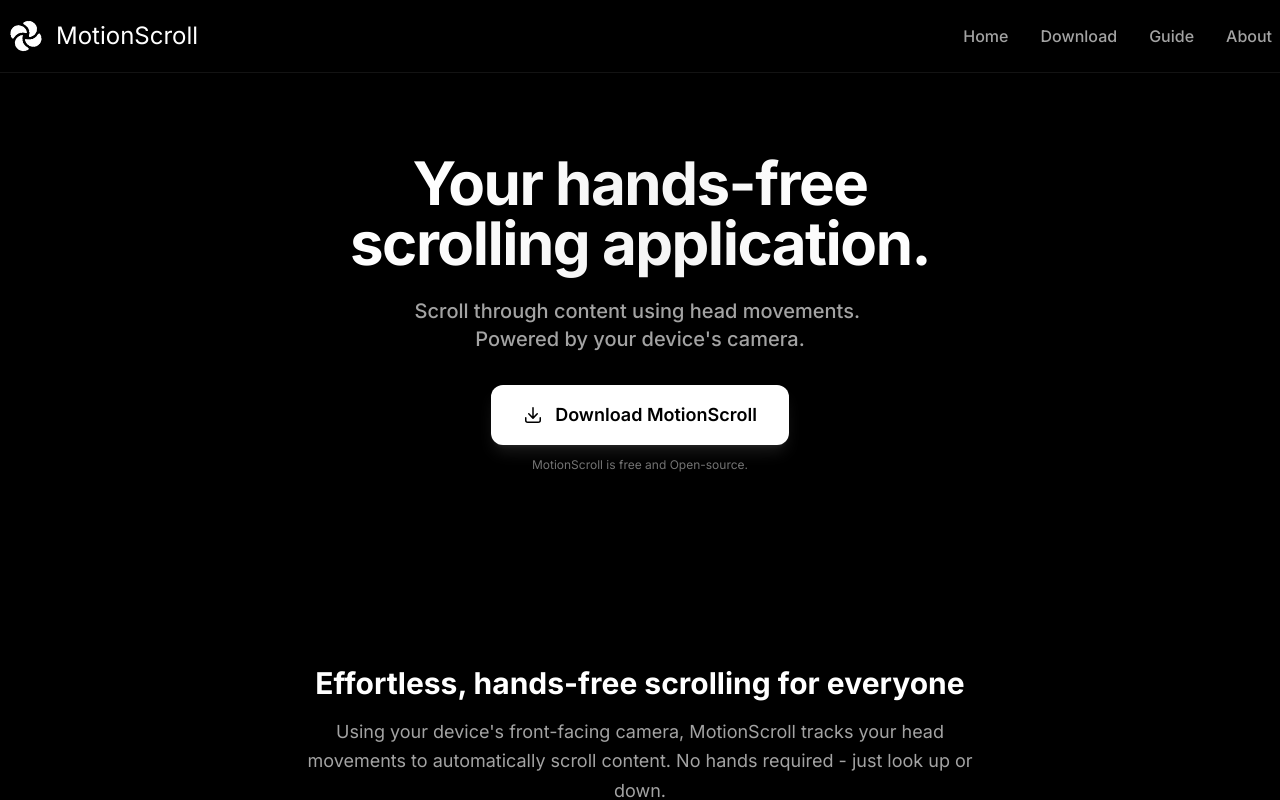
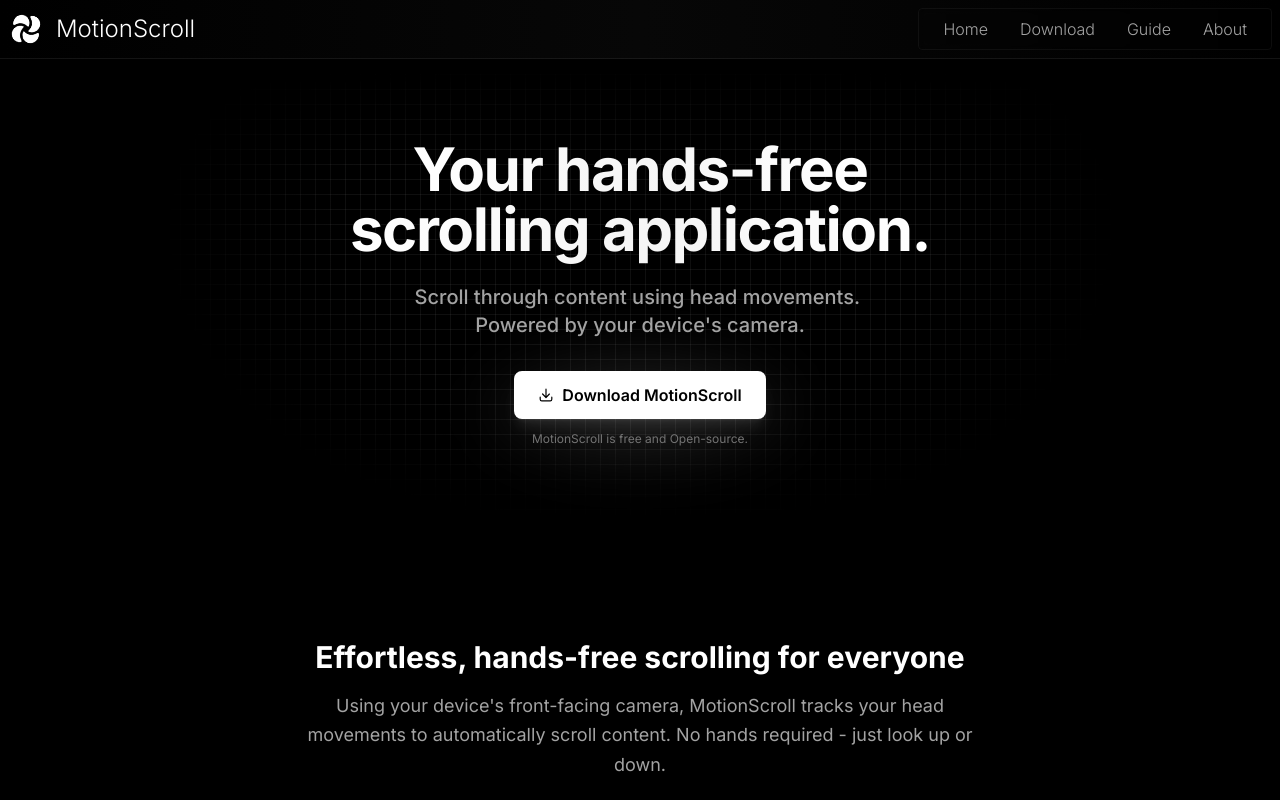
Before and after one commit to ayxse/Motionscroll-website, a React (Create React App) app: page /#/ in a window 1280 px wide. Built offline with nearby package versions, Linux system fonts and the light colour scheme.

Commit message:
Navbar and grid changes

```diff
--- a/src/App.js
+++ b/src/App.js
@@ -11,8 +11,8 @@ import logo from './images/motionscroll.png';
 function App() {
   return (
     <Router>
-      <div className="min-h-screen bg-black text-white flex flex-col items-center font-inter overflow-x-hidden">
-        <header className="w-full px-2 py-2 bg-black/90 backdrop-blur-sm border-b border-gray-800/50 sticky top-0 z-50">
+             <div className="min-h-screen bg-black text-white flex flex-col items-center font-inter overflow-x-hidden relative">
+        <header className="w-full px-2 py-2 bg-gradient-to-r from-black/95 via-gray-950/70 to-black/95 backdrop-blur-md border-b border-gray-700/30 shadow-lg shadow-black/20 sticky top-0 z-50">
           <div className="max-w-7xl mx-auto flex items-center justify-between">
             <Link to="/" className="flex items-center space-x-1 sm:space-x-3">
                             <img
@@ -20,16 +20,18 @@ function App() {
                 alt="MotionScroll Logo"
                 className="w-8 h-8 sm:w-9 sm:h-9 animate-spin select-none"
                 style={{
-                  animationDuration: '20s'
+                  animationDuration: '50s'
                 }}
               />
-              <h1 className="text-base sm:text-2xl font-inter font-italics text-white hover:text-gray-300 transition-colors select-none">
+              <h1 className="text-base sm:text-2xl font-inter font-thin text-white hover:text-gray-300 transition-colors select-none">
                 MotionScroll
               </h1>
             </Link>
             <Navbar />
           </div>
-        </header>
+                </header>
+
+
 
         <div className="relative z-10 w-full flex flex-col items-center">
           <Routes>
--- a/src/components/About/About.js
+++ b/src/components/About/About.js
@@ -4,21 +4,21 @@ function About() {
   return (
     <div className="w-full max-w-5xl mx-auto py-16 px-4">
       <div className="text-center mb-12">
-        <h1 className="text-4xl md:text-5xl font-inter font-bold mb-4 text-white">
+        <h1 className="text-3xl md:text-4xl font-inter font-bold mb-4 text-white">
           About MotionScroll
         </h1>
-        <p className="text-lg text-gray-400 font-inter max-w-2xl mx-auto">
+        <p className="text-base text-gray-400 font-inter max-w-2xl mx-auto">
           Accessible technology for everyone.
         </p>
       </div>
 
       <div className="bg-gray-900/40 border border-gray-800/50 rounded-2xl backdrop-blur-sm p-8 mb-10">
-        <p className="text-lg text-gray-300 font-inter leading-relaxed mb-6">
+        <p className="text-base text-gray-300 font-inter leading-relaxed mb-6">
           MotionScroll was developed to enable hands-free scrolling through head movement detection. This makes reading
           and browsing more accessible and convenient, especially in situations where
           using your hands isn't practical.
         </p>
-        <p className="text-lg text-gray-300 font-inter leading-relaxed">
+        <p className="text-base text-gray-300 font-inter leading-relaxed">
           Our goal is to provide a seamless experience for users who need or prefer alternative ways to interact with their devices.
         </p>
       </div>
@@ -31,9 +31,9 @@ function About() {
               <path fillRule="evenodd" d="M12 2C6.477 2 2 6.477 2 12c0 4.419 2.865 8.166 6.839 9.489.5.09.682-.218.682-.484 0-.236-.009-.866-.014-1.699-2.782.602-3.369-1.34-3.369-1.34-.455-1.156-1.11-1.464-1.11-1.464-.908-.62.069-.608.069-.608 1.004.071 1.532 1.03 1.532 1.03.891 1.529 2.341 1.089 2.91.833.091-.647.349-1.086.635-1.337-2.22-.252-4.555-1.11-4.555-4.943 0-1.091.39-1.984 1.029-2.682-.103-.254-.447-1.27.097-2.646 0 0 .84-.269 2.75 1.025A9.548 9.548 0 0112 6.836c.85.004 1.705.114 2.504.336 1.909-1.294 2.748-1.025 2.748-1.025.546 1.376.202 2.392.1 2.646.64.701 1.026 1.593 1.026 2.682 0 3.842-2.338 4.687-4.566 4.935.359.307.679.917.679 1.852 0 1.336-.012 2.415-.012 2.741 0 .269.18.579.688.481A10.001 10.001 0 0022 12c0-5.523-4.477-10-10-10z" clipRule="evenodd" />
             </svg>
           </div>
-          <h2 className="text-2xl md:text-3xl font-inter font-semibold text-white">Open Source Project</h2>
+          <h2 className="text-xl md:text-2xl font-inter font-semibold text-white">Open Source Project</h2>
         </div>
-        <p className="text-lg text-gray-400 font-inter mb-5 text-center leading-relaxed">
+        <p className="text-base text-gray-400 font-inter mb-5 text-center leading-relaxed">
           MotionScroll is an open-source project. You can find the source code, report issues, or contribute on GitHub.
         </p>
         <div className="text-center">
--- a/src/components/Home/HeroSection.js
+++ b/src/components/Home/HeroSection.js
@@ -24,19 +24,28 @@ function HeroSection() {
         Powered by your device's camera.
       </p>
 
-      {/* Download button prominently placed */}
-      <div className="mb-16">
+      {/* Download button prominently placed with backdrop fade */}
+      <div className="mb-16 relative">
+        {/* Fade backdrop behind button */}
+        <div className="absolute top-1/2 left-1/2 transform -translate-x-1/2 -translate-y-1/2 w-80 h-32 rounded-2xl blur-xl"
+             style={{
+               background: 'radial-gradient(ellipse, rgba(255, 255, 255, 0.12) 0%, rgba(255, 255, 255, 0.06) 50%, transparent 80%)'
+             }}>
+        </div>
+
+        <div className="relative z-10">
           <a
             href="https://github.com/ayxse/MotionScroll/releases/tag/v1.0.2"
-          className="inline-flex items-center px-8 py-4 bg-white text-black font-inter font-semibold text-lg rounded-xl hover:bg-gray-100 transition-all duration-200 shadow-lg shadow-white/10 hover:shadow-white/20"
+            className="inline-flex items-center px-6 py-3 bg-white text-black font-inter font-semibold text-base rounded-lg hover:bg-gray-100 transition-all duration-200 shadow-lg shadow-white/10 hover:shadow-white/20"
           >
-          <svg xmlns="http://www.w3.org/2000/svg" viewBox="0 0 20 20" fill="currentColor" className="w-5 h-5 mr-3">
+            <svg xmlns="http://www.w3.org/2000/svg" viewBox="0 0 20 20" fill="currentColor" className="w-4 h-4 mr-2">
               <path d="M10.75 2.75a.75.75 0 00-1.5 0v8.614L6.295 8.235a.75.75 0 10-1.09 1.03l4.25 4.5a.75.75 0 001.09 0l4.25-4.5a.75.75 0 00-1.09-1.03l-2.955 3.129V2.75z" />
               <path d="M3.5 12.75a.75.75 0 00-1.5 0v2.5A2.75 2.75 0 004.75 18h10.5A2.75 2.75 0 0018 15.25v-2.5a.75.75 0 00-1.5 0v2.5c0 .69-.56 1.25-1.25 1.25H4.75c-.69 0-1.25-.56-1.25-1.25v-2.5z" />
             </svg>
             Download MotionScroll
           </a>
           <p className="text-xs text-gray-500 mt-3 font-inter text-center">MotionScroll is free and Open-source.</p>
+        </div>
       </div>
 
 
--- a/src/components/Home/Home.js
+++ b/src/components/Home/Home.js
@@ -6,12 +6,59 @@ import RequirementsSection from './RequirementsSection';
 
 function Home() {
   return (
-    <main className="w-full max-w-6xl px-4 py-8"> {/* Max width, padding */}
-      <HeroSection />
-      <FeaturesSection />
-      <UseCasesSection />
-      <RequirementsSection />
-    </main>
+    <>
+      {/* Grid Background for home page only */}
+      <div className="absolute inset-0 opacity-[0.60] pointer-events-none z-0"
+           style={{
+             backgroundImage: `
+               linear-gradient(to right, rgba(252, 249, 249, 0.1) 1px, transparent 1px),
+               linear-gradient(to bottom, rgba(253, 253, 253, 0.1) 1px, transparent 1px)
+             `,
+             backgroundSize: '15px 15px',
+             maskImage: `
+               radial-gradient(
+                 ellipse 600px 400px at center 8%,
+                 white 20%,
+                 white 50%,
+                 transparent 80%
+               ),
+               linear-gradient(
+                 to bottom,
+                 transparent 0%,
+                 white 5%,
+                 white 18%,
+                 transparent 22%,
+                 transparent 100%
+               )
+             `,
+             WebkitMaskImage: `
+               radial-gradient(
+                 ellipse 600px 400px at center 8%,
+                 white 20%,
+                 white 50%,
+                 transparent 80%
+               ),
+               linear-gradient(
+                 to bottom,
+                 transparent 0%,
+                 white 5%,
+                 white 18%,
+                 transparent 22%,
+                 transparent 100%
+               )
+             `,
+             maskComposite: 'intersect',
+             WebkitMaskComposite: 'source-in'
+           }}>
+      </div>
+
+      <main className="w-full max-w-6xl px-4 py-8 relative z-10"> {/* Max width, padding */}
+        <HeroSection />
+        <FeaturesSection />
+        <UseCasesSection />
+        <RequirementsSection />
+      </main>
+    </>
   );
 }
 
--- a/src/components/Navbar/Navbar.js
+++ b/src/components/Navbar/Navbar.js
@@ -3,21 +3,21 @@ import { Link } from 'react-router-dom';
 
 function Navbar() {
   return (
-    <nav className="select-none py-4">
+    <nav className="select-none py-2 px-3 rounded bg-white/2 backdrop-blur-sm border border-gray-700/20">
       {/* Desktop Menu */}
-      <ul className="hidden md:flex items-center space-x-8">
-        <li><Link to="/" className="text-gray-400 hover:text-white font-inter font-medium transition-colors duration-200">Home</Link></li>
-        <li><Link to="/download" className="text-gray-400 hover:text-white font-inter font-medium transition-colors duration-200">Download</Link></li>
-        <li><Link to="/guide" className="text-gray-400 hover:text-white font-inter font-medium transition-colors duration-200">Guide</Link></li>
-        <li><Link to="/about" className="text-gray-400 hover:text-white font-inter font-medium transition-colors duration-200">About</Link></li>
+      <ul className="hidden md:flex items-center space-x-2">
+        <li><Link to="/" className="text-gray-400 hover:text-white font-inter font-thin transition-all duration-200 px-3 py-1 rounded hover:bg-white/10">Home</Link></li>
+        <li><Link to="/download" className="text-gray-400 hover:text-white font-inter font-thin transition-all duration-200 px-3 py-1 rounded hover:bg-white/10">Download</Link></li>
+        <li><Link to="/guide" className="text-gray-400 hover:text-white font-inter font-thin transition-all duration-200 px-3 py-1 rounded hover:bg-white/10">Guide</Link></li>
+        <li><Link to="/about" className="text-gray-400 hover:text-white font-inter font-thin transition-all duration-200 px-3 py-1 rounded hover:bg-white/10">About</Link></li>
       </ul>
 
       {/* Mobile Menu */}
       <div className="md:hidden">
         <ul className="flex items-center space-x-2">
-          <li><Link to="/download" className="text-gray-400 hover:text-white text-sm font-inter font-medium transition-colors duration-200 px-1">Download</Link></li>
-          <li><Link to="/guide" className="text-gray-400 hover:text-white text-sm font-inter font-medium transition-colors duration-200 px-1">Guide</Link></li>
-          <li><Link to="/about" className="text-gray-400 hover:text-white text-sm font-inter font-medium transition-colors duration-200 px-1">About</Link></li>
+          <li><Link to="/download" className="text-gray-400 hover:text-white text-sm font-inter font-thin transition-all duration-200 px-2 py-1 rounded hover:bg-white/10">Download</Link></li>
+          <li><Link to="/guide" className="text-gray-400 hover:text-white text-sm font-inter font-thin transition-all duration-200 px-2 py-1 rounded hover:bg-white/10">Guide</Link></li>
+          <li><Link to="/about" className="text-gray-400 hover:text-white text-sm font-inter font-thin transition-all duration-200 px-2 py-1 rounded hover:bg-white/10">About</Link></li>
         </ul>
       </div>
     </nav>
```
Lines whose indentation alone changed are shown as unchanged.
